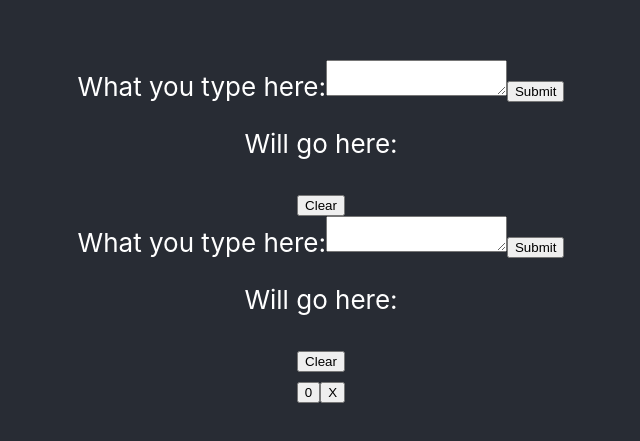
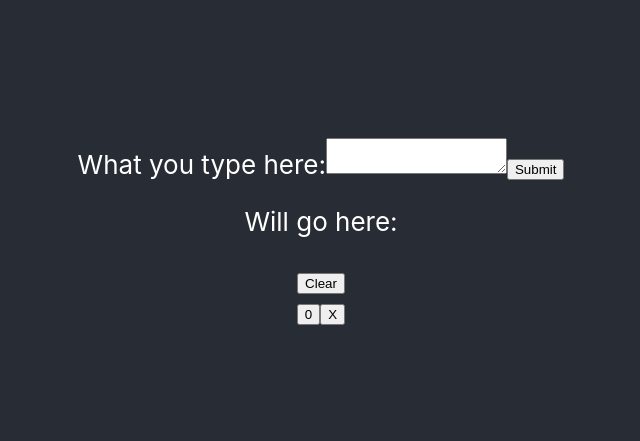
Before and after one commit to ArtyTheTorch/What-Did-I-Do-The-Other-Day, a React (Create React App) app in the folder what-did-i-do-the-other-day/: page / in a window 1280 px wide. Shown: the part 169-610 px from the top of the page, without its empty margins (319-959 px from the left). Built offline with nearby package versions, Linux system fonts and the light colour scheme.

Commit message:
Refactoring the Note Component and cleanup

```diff
--- a/what-did-i-do-the-other-day/src/components/CalendarGrid.jsx
+++ b/what-did-i-do-the-other-day/src/components/CalendarGrid.jsx
@@ -8,7 +8,6 @@ class CalendarGrid extends Component {
         return (
             <div className="App">
                 <Note />
-                <Note />
                 <CounterContainer />
             </div>
         )
--- a/what-did-i-do-the-other-day/src/components/CounterContainer.jsx
+++ b/what-did-i-do-the-other-day/src/components/CounterContainer.jsx
@@ -1,9 +1,4 @@
 import React, {Component} from 'react';
-
-// *Create a counter, EX: once you click a button five times have it show a message on the screen. Showing how to manipulate state
-// *Add a button
-// *add an X button to reset the game
-// *2 states: (Int)Count, (Bool)whether or not to show the message
 
 class CounterContainer extends Component{
     render() {
@@ -20,15 +15,12 @@ class Counter extends Component{
         count : 0
     }
     handleClick = () => {
-        this.setState((prevState, { count }) => ({
+        this.setState((prevState) => ({
           count: prevState.count + 1
         }))
       }
     handleReset = () => {
-        this.setState(count => ({
-            count : 0
-        })
-        )
+        this.setState({count : 0})
     }
     render() {
         return (
--- a/what-did-i-do-the-other-day/src/components/Note.jsx
+++ b/what-did-i-do-the-other-day/src/components/Note.jsx
@@ -1,12 +1,15 @@
 import React, {Component} from 'react';
 /*TODO:
-*Read about how to create a controlled component
-
-*Figure out how to take in text, within an textarea input (HTML)
-* - Get it set up so you can have a user input text
-* - Button that takes the text in the input and put it into an HTML tag as a DIV OR A P
-* - Hint: Your  input is a conduit for the user to write something into the state
-* - The button that you hit, needs to clear out the input & remove the text
+*Define what a Note is:
+*Title:
+*Note:
+*Time that it was created:
+*
+*When i hit submit, we create a new "note" and that note is displayed above.
+*This component is now going to be Form and it will create notes
+*Learn how to use the Map funciton with react
+*Use the map function with on of our container components.
+*Look up - Prop drilling/Passing Props down
 */
 class Note extends Component {
     constructor(props) {
@@ -15,27 +18,21 @@ class Note extends Component {
         value: '',
         labelText: ''
       };
-
-      this.handleChange = this.handleChange.bind(this);
-      this.handleSubmit = this.handleSubmit.bind(this);
-      this.handleClear = this.handleClear.bind(this);
     }
 
-     handleChange(event) {
+     handleChange = (event) => {
         this.setState({value: event.target.value})
      }
 
-    handleSubmit(event) {
-        this.setState(
-            labelText => ({labelText: this.state.value})
-        )
-      event.preventDefault();
+    handleSubmit = (event) => {
+        this.setState({labelText: this.state.value})
+        event.preventDefault()
+        event.stopPropagation()
     }
 
     handleClear = (event) => {
         this.setState(
-            labelText => ({labelText : ''}),
-            value => ({value : ''})
+            {labelText: '', value: ''}
         )
         event.preventDefault();
     }
@@ -49,8 +46,7 @@ class Note extends Component {
 
                 <input type="submit" value="Submit" />
 
-                <p onChange={this.handleSubmit}>Will go here: {this.state.labelText}
-                </p>
+                <p>Will go here: {this.state.labelText}</p>
                 <button onClick={this.handleClear}>Clear
                 </button>
             </form>
```
Also changed, not shown: what-did-i-do-the-other-day/src/components/Counter.jsx (added).
